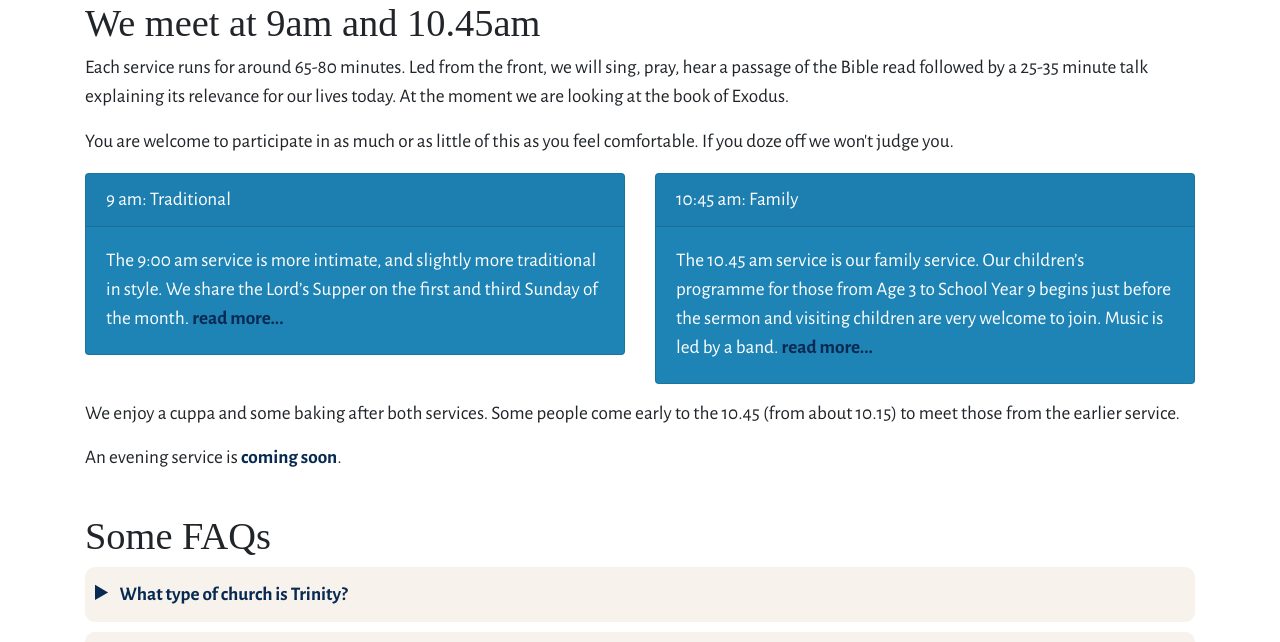
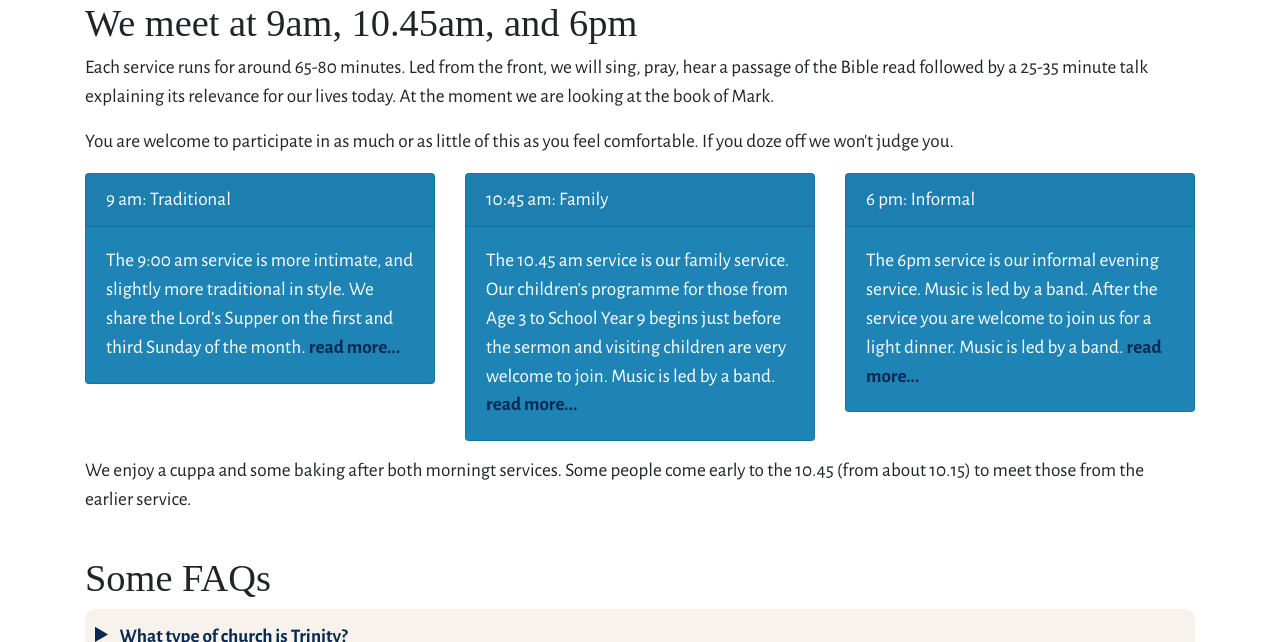
Before and after one commit to trinitysc/jekyll-blog, a Jekyll site: the page built from visit/sundays.html, in a window 1280 px wide and 900 px high, scrolled down 869 px, cut to the strip 258-900 px from the top of the window. Built offline with Jekyll 4.4.1, drawn with Linux system fonts in a browser that asks for light colours.

```diff
--- a/visit/sundays.html
+++ b/visit/sundays.html
@@ -25,11 +25,11 @@
 
 <div class="row">
   <div class="col-12">
-    <h2>We meet at 9am and 10.45am</h2>
-    <p>Each service runs for around 65-80 minutes. Led from the front, we will sing, pray, hear a passage of the Bible read followed by a 25-35 minute talk explaining its relevance for our lives today. At the moment we are looking at the book of Exodus.</p>
+    <h2>We meet at 9am, 10.45am, and 6pm</h2>
+    <p>Each service runs for around 65-80 minutes. Led from the front, we will sing, pray, hear a passage of the Bible read followed by a 25-35 minute talk explaining its relevance for our lives today. At the moment we are looking at the book of Mark.</p>
     <p>You are welcome to participate in as much or as little of this as you feel comfortable. If you doze off we won't judge you.</p>
   </div>
-  <div class="col-sm-6">
+  <div class="col-sm-4">
     <div class="card text-white bg-info mb-3 scroll-animate slide-left scroll-once">
       <div class="card-header">9 am: Traditional</div>
       <div class="card-body">
@@ -41,7 +41,7 @@
     </div>
   </div>
 
-  <div class="col-sm-6 scroll-container">
+  <div class="col-sm-4 scroll-container">
     <div class="card text-white bg-info mb-3 scroll-animate slide-right scroll-once">
       <div class="card-header">10:45 am: Family</div>
       <div class="card-body">
@@ -52,15 +52,26 @@
       </div>
     </div>
   </div>
+  <div class="col-sm-4 scroll-container">
+    <div class="card text-white bg-info mb-3 scroll-animate slide-right scroll-once">
+      <div class="card-header">6 pm: Informal</div>
+      <div class="card-body">
+        <p class="card-text">
+          The 6pm service is our informal evening service. Music is led by a band. After the service you are welcome to join us for a light dinner. Music is led by a band.
+          <a href="/visit/evening">read more...</a>
+        </p>
+      </div>
+    </div>
+  </div>
+
   <div class="col-12">
-    <p>We enjoy a cuppa and some baking after both services. Some people come early to the 10.45 (from about 10.15) to meet those from the earlier service.</p>
-    <p>An evening service is <a href="/visit/evening">coming soon</a>.</p>
+    <p>We enjoy a cuppa and some baking after both morningt services. Some people come early to the 10.45 (from about 10.15) to meet those from the earlier service.</p>
   </div>
 </div>
 
 <div class="row mt-4">
   <div class="col-12">
-    <h2>Some FAQs</h2>
+    <h2 id="faq">Some FAQs</h2>
     <details>
       <summary>What type of church is Trinity?</summary>
       <p>We're an Anglican evangelical Church made up of Christians of all ages. Read about our beliefs <a href="/about/who-we-are">here</a>.</p>
```
Also changed, not shown: visit/evening.html (+24 -6 lines), media/banners/evening-entry.JPG (added), media/banners/evening-worship.jpg (added), media/ministries/evening-chat.jpg (added), media/ministries/evening-kids.jpg (added), media/ministries/evening-meal.jpg (added).
